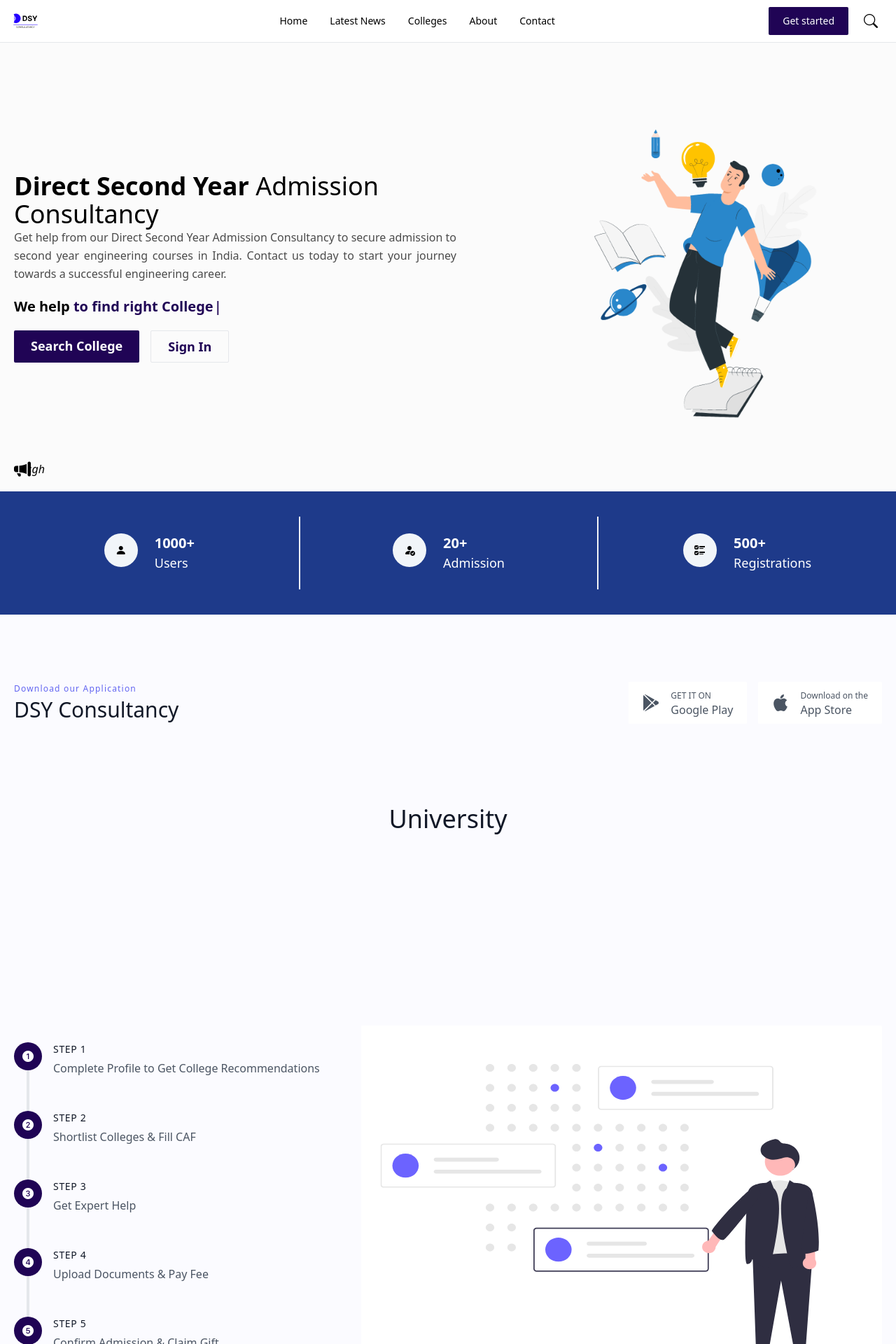
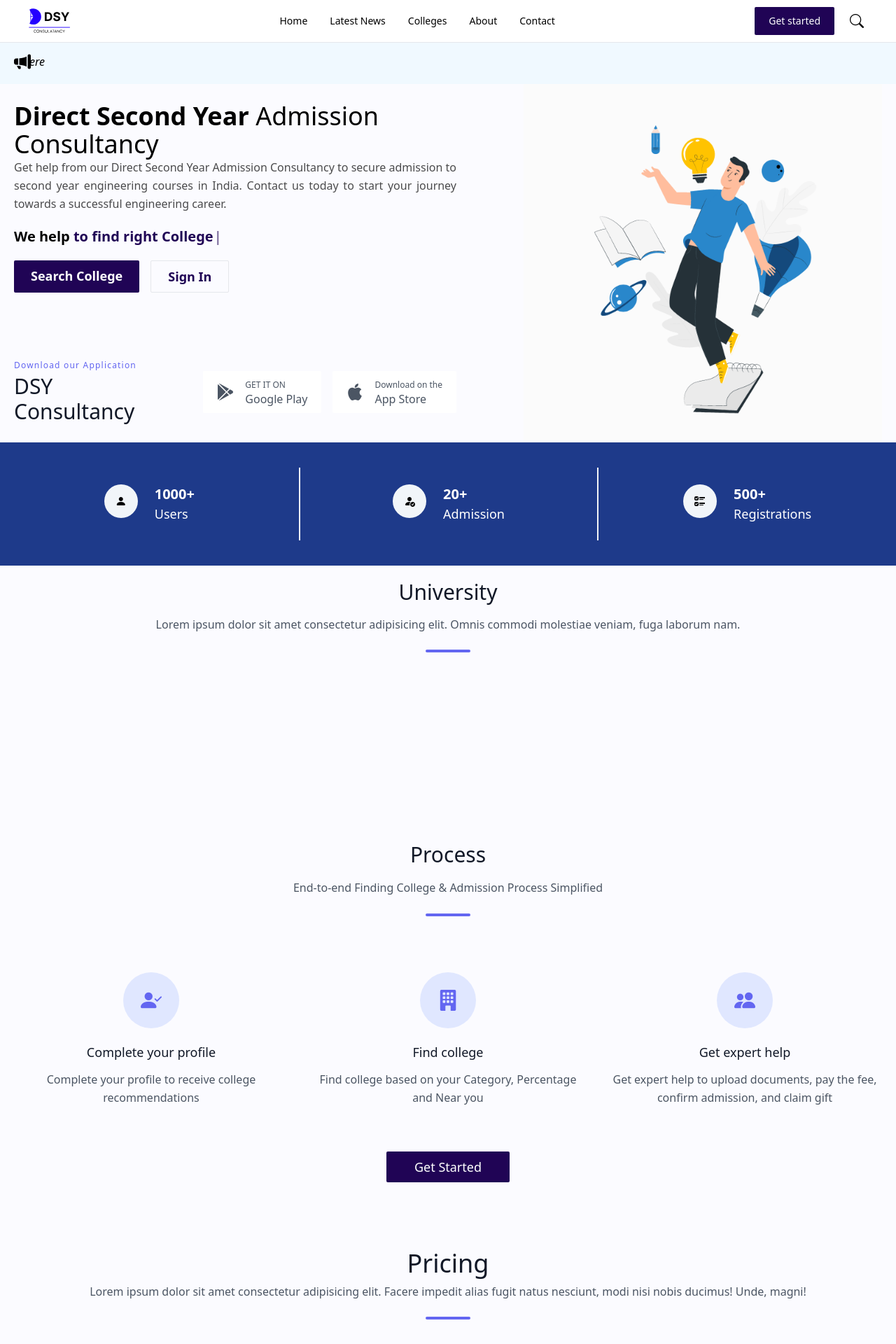
Before and after one commit to gauravn3112003/DSY_Consultancy-1, a Next.js app: page / in a window 1280 px wide. Shown: the top 1920 px of the page at 70% size. Built offline with nearby package versions, Linux system fonts and the light colour scheme.

Commit message:
Imporove landing page UI

```diff
--- a/pages/AllCollege.js
+++ b/pages/AllCollege.js
@@ -193,9 +193,11 @@ const CollegeCard = (props) => {
 };
 
 const AllCollege = () => {
-  const [loading, setLoading] = useState(false);
+  const [loading, setLoading] = useState(true);
   const [data, setdata] = useState(null);
   const router = useRouter();
+
+
   useEffect(() => {
     const getColleges = async () => {
       const res = await fetch(baseUrl + "/api/Colleges", {
@@ -209,7 +211,10 @@ const AllCollege = () => {
     };
     getColleges();
   }, []);
-  console.log(data);
+  // useEffect(() => {
+  //   setLoading(false); // set loading to false when the data is fetched
+  // }, [data]);
+
 
   const Loader = () => {
     return (
@@ -260,4 +265,18 @@ const AllCollege = () => {
   );
 };
 
+// export async function getServerSideProps() {
+//   // for show all Colleges
+//   const res = await fetch(baseUrl + "/api/Colleges", {
+//     method: "GET",
+//     headers: {
+//       "Content-Type": "application/json",
+//     },
+//   });
+//   const data = await res.json();
+//   return {
+//     props: { data },
+//   };
+// }
+
 export default AllCollege;
--- a/pages/Components/Nav.js
+++ b/pages/Components/Nav.js
@@ -64,13 +64,13 @@ const Nav = () => {
 
   return (
     <>
-      <nav className="bg-white px-2 sm:px-4 py-2.5 0 fixed w-full z-20 top-0 left-0 border-b border-gray-200 ">
-        <div className="container flex flex-wrap items-center justify-between mx-auto">
+      <nav className="bg-white  sm:px-4 py-2.5 0 fixed w-full z-20 top-0 left-0 border-b border-gray-200 ">
+        <div className="container  flex px-5 flex-wrap items-center justify-between mx-auto">
           <Link href="/">
-            <a className="flex items-center">
+            <a className="">
               <img
                 src="/img/DSY.svg"
-                className="w-2/4 mr-3 sm:h-9"
+                className="md:h- h-10 mr-3 sm:h-9"
                 alt="Flowbite Logo"
               />
               <span className="self-center text-xl font-semibold whitespace-nowrap pColor">
--- a/pages/Components/Pricing.js
+++ b/pages/Components/Pricing.js
@@ -5,19 +5,17 @@ const Pricing = () => {
     <>
       <section className="text-gray-600 body-font overflow-hidden">
         <div className="container px-5 py-24 mx-auto">
-
           <div className="flex flex-col text-center w-full mb-20">
             <h1 className="sm:text-4xl text-3xl font-medium title-font mb-2 text-gray-900">
               Pricing
             </h1>
-            <p className="lg:w-2/3 mx-auto leading-relaxed text-base text-gray-500">
-              Whatever cardigan tote bag tumblr hexagon brooklyn asymmetrical.
-            </p>
-
+            <p>Lorem ipsum dolor sit amet consectetur adipisicing elit. Facere impedit alias fugit natus nesciunt, modi nisi nobis ducimus! Unde, magni!</p>
+            <div className="flex mt-6 justify-center">
+              <div className="w-16 h-1 rounded-full bg-indigo-500 inline-flex"></div>
+            </div>
           </div>
 
           <div className="flex flex-wrap justify-center -m-4">
-
             <div className="p-4 xl:w-1/4 md:w-1/2   w-full">
               <div className="h-full p-6 rounded-sm bg-white flex flex-col relative overflow-hidden">
                 <h2 className="text-sm tracking-widest title-font mb-1 font-medium">
@@ -93,7 +91,6 @@ const Pricing = () => {
                 </p>
               </div>
             </div>
-
 
             <div className="p-4 xl:w-1/4 md:w-1/2 w-full">
               <div className="h-full p-6 rounded-sm bg-white border border-p flex flex-col relative overflow-hidden">
@@ -303,7 +300,6 @@ const Pricing = () => {
                 </p>
               </div>
             </div>
-
           </div>
         </div>
       </section>
--- a/pages/Components/Steps.js
+++ b/pages/Components/Steps.js
@@ -1,52 +1,40 @@
+import { useRouter } from "next/router";
 import React from "react";
-
+import { useContext } from "react";
+import collegeContext from "directsecondyearadmission/Context/collegeContext";
 const Steps = () => {
-  const stepList = [
+  const context = useContext(collegeContext);
+  const router = useRouter();
+  console.log(context);
+  const cardList = [
     {
-      Image: "bi-1-circle-fill",
-      StepNo: "STEP 1",
-      StepData: "Complete Profile to Get  College Recommendations",
+      icon: "bi-person-check-fill",
+      name: "Complete your profile",
+      desc: "Complete your profile to receive college recommendations",
     },
     {
-      Image: "bi-2-circle-fill",
-
-      StepNo: "STEP 2",
-      StepData: "Shortlist Colleges & Fill CAF",
+      icon: " bi-building-fill",
+      name: "Find college",
+      desc: "Find college based on your Category, Percentage and Near you",
     },
     {
-      Image: "bi-3-circle-fill",
-
-      StepNo: "STEP 3",
-      StepData: "Get Expert Help",
-    },
-    {
-      Image: "bi-4-circle-fill",
-
-      StepNo: "STEP 4",
-      StepData: "Upload Documents & Pay Fee",
-    },
-    {
-      Image: "bi-5-circle-fill",
-
-      StepNo: "STEP 5",
-      StepData: "Confirm Admission & Claim Gift",
+      icon: "bi-people-fill",
+      name: "Get expert help",
+      desc: "Get expert help to upload documents, pay the fee, confirm admission, and claim gift",
     },
   ];
 
-  const StepsData = (props) => {
+  const Card = (props) => {
     return (
-      <div className="flex relative pb-12">
-        <div className="h-full w-10 absolute inset-0 flex items-center justify-center">
-          <div className="h-full w-1 bg-gray-200 pointer-events-none"></div>
+      <div className="p-4 md:w-1/3 flex flex-col text-center items-center">
+        <div className="w-20 h-20 inline-flex items-center justify-center rounded-full bg-indigo-100 text-indigo-500 mb-5 flex-shrink-0">
+          <i className={`bi ${props.icon} text-3xl`}></i>
         </div>
-        <div className="flex-shrink-0 w-10 h-10 rounded-full pBtn inline-flex items-center justify-center  relative ">
-          <i className={`bi ${props.image} `}></i>
-        </div>
-        <div className="flex-grow pl-4">
-          <h2 className="font-medium title-font text-sm text-gray-900 mb-1 tracking-wider">
-            {props.stepNo}
+        <div className="flex-grow">
+          <h2 className="text-gray-900 text-lg title-font font-medium mb-3">
+            {props.name}
           </h2>
-          <p className="leading-relaxed">{props.stepData}</p>
+          <p className="leading-relaxed text-base">{props.desc}</p>
         </div>
       </div>
     );
@@ -54,26 +42,41 @@ const Steps = () => {
 
   return (
     <section className="text-gray-600 body-font">
-      <div className="container px-5 py-24 mx-auto flex flex-wrap">
-        <div className="flex flex-wrap w-full">
-          <div className="lg:w-2/5 md:w-1/2 md:pr-10 md:py-6">
-            {stepList.map((item, index) => {
-              return (
-                <StepsData
-                  image={item.Image}
-                  stepNo={item.StepNo}
-                  stepData={item.StepData}
-                  key={index}
-                />
-              );
-            })}
+      <div className="container px-5 mx-auto">
+        <div className="text-center mb-20">
+          <h1 className="sm:text-3xl text-2xl font-medium title-font text-gray-900 mb-4">
+            Process
+          </h1>
+          <p className="text-base leading-relaxed xl:w-2/4 lg:w-3/4 mx-auto text-gray-500s">
+            End-to-end Finding College & Admission Process Simplified
+          </p>
+          <div className="flex mt-6 justify-center">
+            <div className="w-16 h-1 rounded-full bg-indigo-500 inline-flex"></div>
           </div>
-          <img
-            className="lg:w-3/5 md:w-1/2 object-cover object-center rounded-sm md:mt-0 mt-12"
-            src="/img/admission.svg"
-            alt="step"
-          />
         </div>
+        <div className="flex flex-wrap sm:-m-4 -mx-4 items-center justify-center -mb-10 -mt-4 md:space-y-0 space-y-6">
+          {cardList.map((item, index) => {
+            return (
+              <Card
+                icon={item.icon}
+                name={item.name}
+                desc={item.desc}
+                key={index}
+              />
+            );
+          })}
+        </div>
+
+        {!context.loginStatus && (
+          <button
+            onClick={function () {
+              router.push("/Home");
+            }}
+            className="flex mx-auto mt-16 px-10 py-2  rounded-sm pBtn text-lg"
+          >
+            Get Started
+          </button>
+        )}
       </div>
     </section>
   );
--- a/pages/Components/Teams.js
+++ b/pages/Components/Teams.js
@@ -1,4 +1,6 @@
 import React from "react";
+import Avatar from "@mui/material/Avatar";
+import AvatarGroup from "@mui/material/AvatarGroup";
 
 const Teams = () => {
   return (
@@ -9,35 +11,23 @@ const Teams = () => {
             <h1 className="sm:text-3xl text-2xl font-medium title-font mb-4 text-gray-900">
               Our Team
             </h1>
-            <p className="lg:w-2/3 mx-auto leading-relaxed text-base">
-              Whatever cardigan tote bag tumblr hexagon brooklyn asymmetrical
-              gentrify, subway tile poke farm-to-table. Franzen you probably
-              haven't heard of them.
-            </p>
+            <p>Lorem ipsum dolor sit amet consectetur adipisicing elit. Cum quis vitae aut. Consectetur, molestiae cumque recusandae laborum fugiat eaque ipsa omnis repellendus! Eum sed corporis asperiores laborum quasi ipsam distinctio.</p>
+            <div className="flex mt-6 justify-center">
+              <div className="w-16 h-1 rounded-full bg-indigo-500 inline-flex"></div>
+            </div>
           </div>
-
-          <marquee width="100%" direction="left" scrollamount="12">
-
-
-            <div className="flex gap-5 w-fit flex-row bg-white p-5 ">
-              <div className="h-full flex  w-auto  rounded-sm">
-                <img
-                  alt="team"
-                  className="w-16 h-16 bg-gray-100  rounded-full mr-4"
-                  src="https://dummyimage.com/80x80"
-                />
-
-                <div className="">
-                  <h2 className="text-gray-900 title-font font-medium">
-                    Gaurav Narnaware
-                  </h2>
-                  <p className="text-gray-500">Web Developer</p>
-                </div>
-              </div>
-            </div>
-
-
-          </marquee>
+          <div className="grid place-items-center">
+            <AvatarGroup max={4}>
+              <Avatar alt="Remy Sharp" src="/static/images/avatar/1.jpg" />
+              <Avatar alt="Travis Howard" src="/static/images/avatar/2.jpg" />
+              <Avatar alt="Cindy Baker" src="/static/images/avatar/3.jpg" />
+              <Avatar alt="Agnes Walker" src="/static/images/avatar/4.jpg" />
+              <Avatar
+                alt="Trevor Henderson"
+                src="/static/images/avatar/5.jpg"
+              />
+            </AvatarGroup>
+          </div>
         </div>
       </section>
     </>
--- a/pages/_document.js
+++ b/pages/_document.js
@@ -12,12 +12,12 @@ export default function Document() {
 
         <meta
           name="keywords"
-          content="Direct Second Year Admission, Consultancy Services, Admission Assistance, Education Counseling, Admission Consultancy, College Admission Guidance, Admission Process, Admission Requirements, Engineering Admissions, After Diploma Admissions, DSY, Direct Second Year Admission Consultancy | DSY, Direct Second Year Admission Consultancy, Direct Second Year Admission"
+          content="Direct Second Year Admission, Consultancy Services, Admission Assistance, Education Counseling, Admission Consultancy, College Admission Guidance, Admission Process, Admission Requirements, Engineering Admissions, After Diploma Admissions, DSY, DSY Consultancy | Direct Second Year Admission Consultancy, Direct Second Year Admission Consultancy, Direct Second Year Admission"
         />
 
         <meta
           name="title"
-          content="Direct Second Year Admission Consultancy | DSY"
+          content="DSY Consultancy | Direct Second Year Admission Consultancy"
         />
         <meta
           name="description"
@@ -29,7 +29,7 @@ export default function Document() {
         <meta property="og:url" content={baseUrl} />
         <meta
           property="og:title"
-          content="Direct Second Year Admission Consultancy | DSY"
+          content="DSY Consultancy | Direct Second Year Admission Consultancy"
         />
         <meta
           property="og:description"
@@ -42,7 +42,7 @@ export default function Document() {
         <meta property="twitter:url" content={baseUrl} />
         <meta
           property="twitter:title"
-          content="Direct Second Year Admission Consultancy | DSY"
+          content="DSY Consultancy | Direct Second Year Admission Consultancy"
         />
         <meta
           property="twitter:description"
--- a/pages/index.js
+++ b/pages/index.js
@@ -11,7 +11,7 @@ import Loading from "./Components/Loading";
 const CollegeCard = () => {
   const Card = () => {
     return (
-      <div className="flex flex-col hover:bg-blue-500 bg-white  flex-1 p-6">
+      <div className="flex  flex-col hover:bg-blue-500 bg-white  flex-1 p-6">
         <p
           rel="noopener noreferrer"
           aria-label="Te nulla oportere reprimique his dolorum"
@@ -34,7 +34,7 @@ const CollegeCard = () => {
   return (
     <>
       <Link href="/">
-        <article className="flex w-96 flex-row gap-5 cursor-pointer ">
+        <article className="flex w-96 p-4 flex-row gap-5 cursor-pointer ">
           <Card />
           <Card />
           <Card />
@@ -48,8 +48,8 @@ const CollegeCard = () => {
 
 const AppDown = () => {
   return (
-    <section className="text-gray-600 body-font">
-      <div className="container px-5 py-24 mx-auto flex items-center md:flex-row flex-col">
+    <section className=" w-full md:block hidden text-gray-600 body-font">
+      <div className="container  pt-24 mx-auto flex items-center md:flex-row flex-col">
         <div className="flex flex-col md:pr-10 md:mb-0 mb-6 pr-0 w-full md:w-auto md:text-left text-center">
           <h2 className="text-xs text-indigo-500 tracking-widest font-medium title-font mb-1">
             Download our Application
@@ -150,14 +150,13 @@ const Home = () => {
               content="DSY consultancy | Direct Second Year Admission Consultancy"
             />
           </Head>
-          <div className="  heroBg text-black">
-            <section className="  sm:h-auto   ">
-              <div className=" container m-auto mt-14 p-5 ">
+          <section className="w-full bg-sky-50 mb-5 sm:mb-0">
+            <div className="container mt-14 px-5 m-auto ">
+              <i className="bi text-2xl justify-start items-center py-5 bi-megaphone-fill flex">
                 <marquee
-                  width="100%"
-                  direction="left"
-                  className="blink text-blue-900"
+                  direction="right"
                   scrollamount="12"
+                  className="px-5 text-base"
                 >
                   Admission for Direct second Year will be started{" "}
                   <span className="ml-5 ">
@@ -166,8 +165,11 @@ const Home = () => {
                     </a>
                   </span>
                 </marquee>
+              </i>
             </div>
-              <div className="container   mx-auto flex px-5     pt-0 md:flex-row flex-col items-center">
+          </section>
+          <section className="  h-screen md:h-full  text-black sm:h-auto   ">
+            <div className="container   mx-auto flex px-5  md:justify-between justify-start h-full  pt-0 md:flex-row flex-col items-center">
               <div className="lg:flex-grow md:w-1/2 lg:pr-24 md:pr-16 flex flex-col md:items-start md:text-left  md:mb-0 items-center text-center">
                 <h1 className="title-font text-left font-normal sm:text-4xl text-3xl   ">
                   <span className="font-bold"> Direct Second Year</span>{" "}
@@ -176,10 +178,10 @@ const Home = () => {
                   Consultancy
                 </h1>
                 <p className="   opacity-70 text-justify leading-relaxed">
-                    Get help from our Direct Second Year Admission Consultancy
-                    to secure admission to second year engineering courses in
-                    India. Contact us today to start your journey towards a
-                    successful engineering career.
+                  Get help from our Direct Second Year Admission Consultancy to
+                  secure admission to second year engineering courses in India.
+                  Contact us today to start your journey towards a successful
+                  engineering career.
                 </p>
 
                 <div className="py-5 flex text-left w-full sm:text-left font-bold text-xl ">
@@ -187,10 +189,7 @@ const Home = () => {
                   <span className="pColor ntext-left">
                     <Typewriter
                       options={{
-                          strings: [
-                            "to find right College",
-                            "to get Admission",
-                          ],
+                        strings: ["to find right College", "to get Admission"],
                         autoStart: true,
                         loop: true,
                       }}
@@ -210,6 +209,7 @@ const Home = () => {
                     </Link>
                   )}
                 </div>
+                <AppDown />
               </div>
               <div className="lg:max-w-lg lg:w-full md:w-1/2 w-5/6">
                 <img
@@ -219,13 +219,8 @@ const Home = () => {
                 />
               </div>
             </div>
-              <div className="container m-auto px-5">
-                <i className="bi text-2xl justify-start items-center py-5 bi-megaphone-fill flex">
-                  <marquee direction="right" scrollamount="12" className="px-5 text-base"> fdsgsgghjghdusgh</marquee>
-                </i>
-              </div>
           </section>
-          </div>
+
           <div className="w-full bg-blue-900 text-white flex">
             <div className="rounded-lg container  m-auto w-full grid grid-flow-row sm:grid-flow-row grid-cols-1 sm:grid-cols-3 py-9 divide-y-2 sm:divide-y-0 sm:divide-x-2 divide-gray-100 bg-white-500 z-10">
               {listUser.map((listUsers, index) => (
@@ -249,14 +244,21 @@ const Home = () => {
             </div>
             <div className="absolute bg-black-600 opacity-5 w-11/12 roudned-lg h-64 sm:h-48 top-0 mt-8 mx-auto left-0 right-0"></div>
           </div>
-          <AppDown />
-          <section className="container m-auto p-5">
-            <h1 className="sm:text-4xl text-center text-3xl font-medium title-font mb-5 text-gray-900">
+          <section className="text-gray-600 body-font">
+            <div className="container px-5 py-5 mx-auto">
+              <div className="text-center mb-20">
+                <h1 className="sm:text-3xl text-2xl font-medium title-font text-gray-900 mb-4">
                   University
                 </h1>
+                <p>Lorem ipsum dolor sit amet consectetur adipisicing elit. Omnis commodi molestiae veniam, fuga laborum nam.</p>
+                <div className="flex mt-6 justify-center">
+                  <div className="w-16 h-1 rounded-full bg-indigo-500 inline-flex"></div>
+                </div>
                 <marquee width="100%" direction="left" scrollamount="12">
                   <CollegeCard />
                 </marquee>
+              </div>
+            </div>
           </section>
           <Steps />
           <Pricing />
```
Lines whose indentation alone changed are shown as unchanged.
